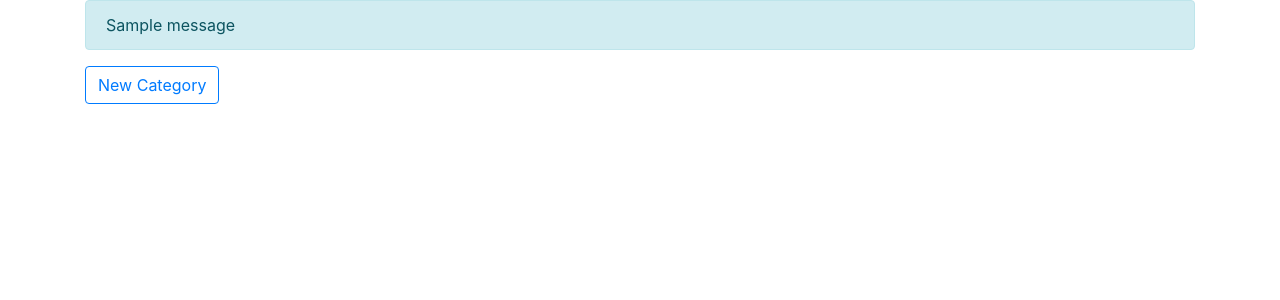
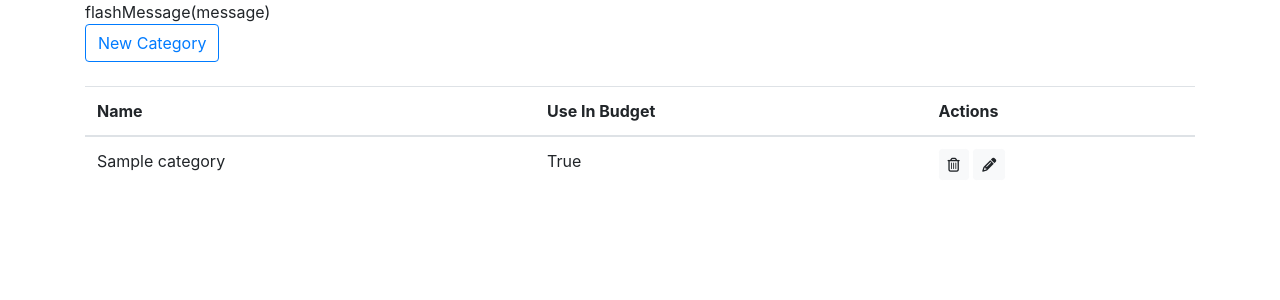
Before and after one commit to AntoineGS/BudgetApp, a Flask app: page /categories in a window 1280 px wide. Shown: the part 80-380 px from the top of the page. Run offline with Flask 2, Linux system fonts and the light colour scheme; a user stored in the database is signed in; tables that the repository leaves empty hold one stand-in row (values such as "Sample post"); one stand-in notice (Sample message) is shown; some libraries are stand-ins or nearby versions.

Commit message:
fix the autofocus of new cat popup new delete route add table in categories.html + buttons for delete and edit

```diff
--- a/app/main/forms.py
+++ b/app/main/forms.py
@@ -4,7 +4,7 @@ from wtforms.validators import ValidationError, DataRequired, Length
 
 
 class NewCategoryForm(FlaskForm):
-    category_name = StringField('Name', validators=[DataRequired(), Length(max=50)])
+    category_name = StringField('Name', validators=[DataRequired(), Length(max=50)], render_kw={'autofocus': True})
     use_in_budget = BooleanField('Use in Budget')
     # cancel =
     submit = SubmitField('Submit')
--- a/app/main/routes.py
+++ b/app/main/routes.py
@@ -2,7 +2,7 @@ from app import db
 from app.main import bp, refresh_bank as rb
 from app.main.forms import NewCategoryForm
 from app.models import Category
-from flask import render_template, flash, redirect, url_for, request, jsonify
+from flask import render_template, jsonify
 from flask_login import login_required
 import json
 
@@ -52,4 +52,17 @@ def categories():
             # data = json.dumps(form.errors, ensure_ascii=False)
             data = json.dumps(form.errors, ensure_ascii=False)
             return jsonify(data)
-    return render_template('categories.html', title='Categories', category_form=form)
+    categories_records = Category.query.order_by(Category.name.asc()).all()
+    return render_template('categories.html', title='Categories', category_form=form, categories=categories_records)
+
+
+@bp.route('/categories/delete/<category_id>',  methods=['POST'])
+@login_required
+def delete(category_id):
+    category = Category.query.get(category_id)
+    if category:
+        db.session.delete(category)
+        db.session.commit()
+        return jsonify(status='ok')
+    else:
+        return jsonify(status='not_found')
--- a/app/templates/base.html
+++ b/app/templates/base.html
@@ -14,6 +14,7 @@
         <link href="{{ url_for('static', filename='bootstrap/css/bootstrap.min.css') }}" rel="stylesheet">
         <script src="https://code.jquery.com/jquery-3.5.1.min.js"></script>
         <script type="text/javascript" src="{{ url_for('static', filename='bootstrap/js/bootstrap.min.js') }}"></script>
+        <script src="https://kit.fontawesome.com/4e8cf57ddd.js" crossorigin="anonymous"></script>
         {%- block styles %}
         {%- endblock styles %}
         {%- endblock head %}
@@ -48,21 +49,30 @@
             {% with messages = get_flashed_messages() %}
             {% if messages %}
                 {% for message in messages %}
-                <div class="alert alert-info" role="alert">{{ message }}</div>
+                flashMessage(message)
                 {% endfor %}
             {% endif %}
             {% endwith %}
         </div>
 
-        <div id="content "class="container">
+        <div id="content" class="container">
             {% block content -%}
             {%- endblock content %}
         </div>
 
         <script>
             function flashMessage(message) {
-                $('#flashed-messages').append(`<div class="alert alert-info" role="alert">${message}</div>`);
+                $('#flashed-messages').append(
+                    `<div class="alert alert-info" role="alert">
+                        ${message}
+                        <button type="button" class="close" data-dismiss="alert">×</button>
+                    </div>`);
             }
+
+            {# if there is a autofocus field in a modal form, autofocus to it #}
+            $('.modal').on('shown.bs.modal', function() {
+                $(this).find('[autofocus]').focus();
+            });
         </script>
 
         {% block scripts %}
--- a/app/templates/categories.html
+++ b/app/templates/categories.html
@@ -2,8 +2,9 @@
 {% from 'bootstrap/form.html' import render_form %}
 
 {% block content %}
-     <button id="newCategoryBtn" type="button" class="btn btn-outline-primary" data-toggle="modal"
-             data-target="#newCategoryModal">New Category</button>
+    <button id="newCategoryBtn" type="button" class="btn btn-outline-primary" data-toggle="modal"
+            data-target="#newCategoryModal">New Category</button>
+    <br><br>
 
     <div class="modal fade" id="newCategoryModal">
         <div class="modal-dialog">
@@ -16,27 +17,88 @@
 
                 <!-- Modal body -->
                 <div class="modal-body">
-                    {% if category_form %}
-{#                        <div>{{ category_form.category_name.label }}: {{ category_form.category_name() }}</div>#}
-{#                        <div>{{ category_form.use_in_budget.label }}: {{ category_form.use_in_budget() }}</div>#}
-                    {{ render_form(category_form, id="categoryForm", button_map={'submit': 'success'}) }}
-                    {% endif %}
+                  {{ render_form(category_form, id="categoryForm", button_map={'submit': 'success'}) }}
                 </div>
             </div>
         </div>
     </div>
+
+    <div class="modal fade" id="deleteCategoryModal">
+        <div class="modal-dialog">
+            <div class="modal-content">
+                <!-- Modal Header -->
+                <div class="modal-header">
+                  <h4 class="modal-title">Delete Category</h4>
+                  <button type="button" class="close" data-dismiss="modal">×</button>
+                </div>
+
+                <!-- Modal body -->
+                <div class="modal-body">
+                    Are you sure you want to delete this category?
+                </div>
+
+                <div class="modal-footer">
+                    <button id="delCategoryDeleteBtn" type="button" class="btn btn-warning">Delete</button>
+                    <button type="button" class="btn btn-secondary" data-dismiss="modal">Cancel</button>
+                </div>
+            </div>
+        </div>
+    </div>
+
+    <table id="categoriesTable" class="table">
+        <thead>
+            <tr>
+                <th>Name</th>
+                <th>Use In Budget</th>
+                <th>Actions</th>
+            </tr>
+        </thead>
+        <tbody>
+            {% if categories %}
+                {% for category in categories %}
+                    <tr>
+                        <td>{{ category.name }}</td>
+                        <td>{{ category.use_in_budget }}</td>
+                        <td>
+                            <button data-category-id="{{ category.id }}" type="button"
+                                    class="btn btn-light btn-sm btnDelete"><i class="far fa-trash-alt"></i></button>
+                            <button id="editCategoryBtn" type="button" class="btn btn-light btn-sm">
+                                <i class="fas fa-pencil-alt"></i></button>
+                        </td>
+                    </tr>
+                {% endfor %}
+            {% endif %}
+        </tbody>
+    </table>
 {% endblock %}
 
 {% block scripts %}
     <script>
+      {# Delete category #}
+      $('#categoriesTable').on('click', '.btnDelete', function(event) {
+          event.preventDefault();
+          const btn = $(this); {# we will lose the this context in the post request #}
+          $.post('/categories/delete/' + btn.attr("data-category-id"), function(result) {
+            if (result.status == 'ok') {
+              $('#deleteCategoryModal').modal('hide');
+              btn.closest('tr').remove(); {# instead of refreshing and losing the flashed message #}
+              flashMessage('Category Deleted');
+            }
+            else {
+              flashMessage('Deletion Failed');
+            }
+          });
+      })
+
+      {# New category #}
       $('#submit').click(function(event) {
           event.preventDefault();
           $('.invalid-feedback').remove();
           $.post('/categories', data=$('#categoryForm').serialize(), function(result) {
             if (result.status == 'ok') {
-              $('#editModal').modal('hide');
+              $('#newCategoryModal').modal('hide');
               location.reload();
-              flashMessage('Category created');
+              flashMessage('Category Created');
             }
             else {
               const obj = JSON.parse(result);
```
